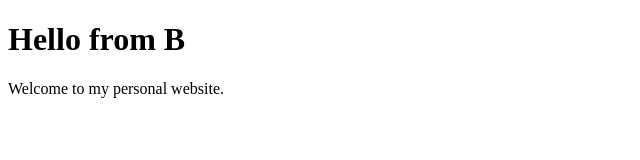
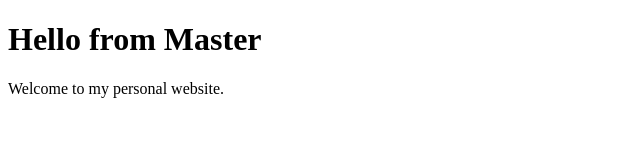
Before and after one commit to Mostafa161286/Tasks, a plain HTML site: page First-Project/index.html in a window 1280 px wide. Shown: the whole page, without its empty margins (0-640 px from the left). Drawn offline with Linux system fonts and the light colour scheme.

Commit message:
Edit from master

```diff
--- a/First-Project/index.html
+++ b/First-Project/index.html
@@ -4,7 +4,7 @@
     <title>Home</title>
 </head>
 <body>
-  <h1>Hello from B </h1>
+  <h1>Hello from Master </h1>
 
     <p>Welcome to my personal website.</p>
 
```
